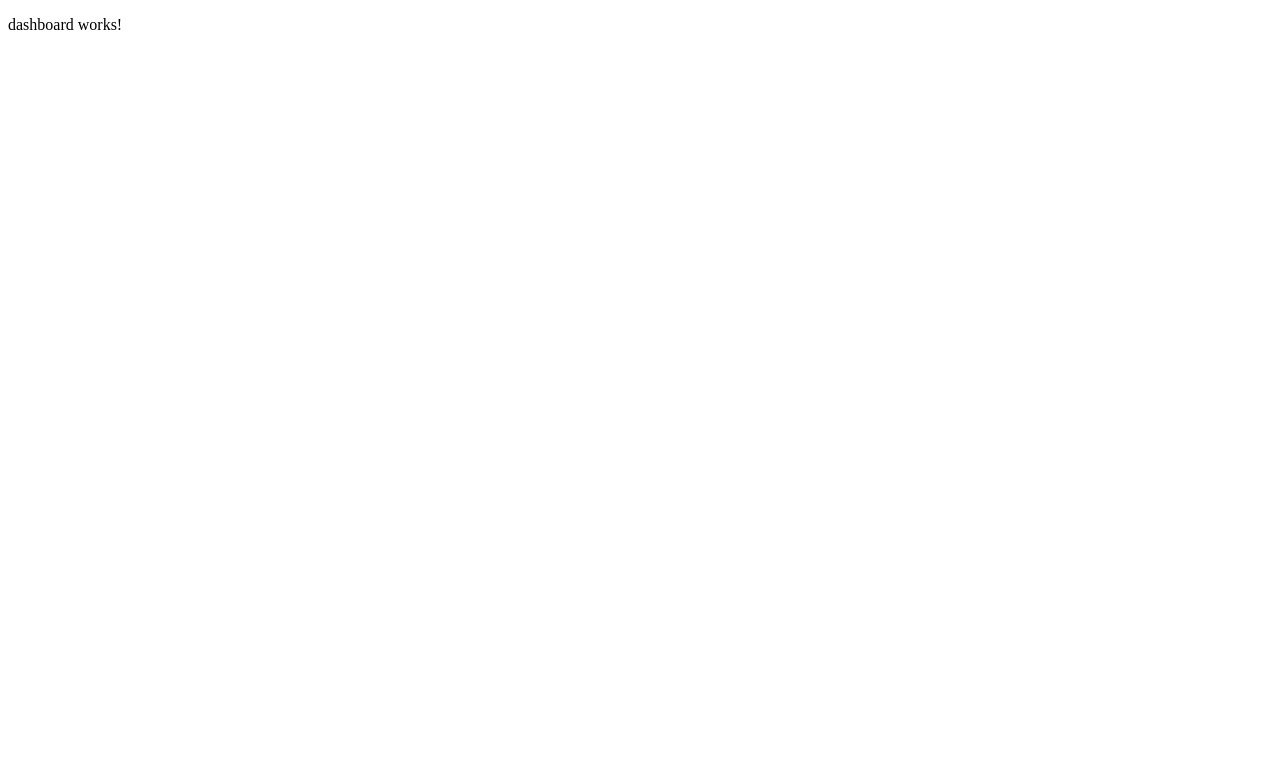
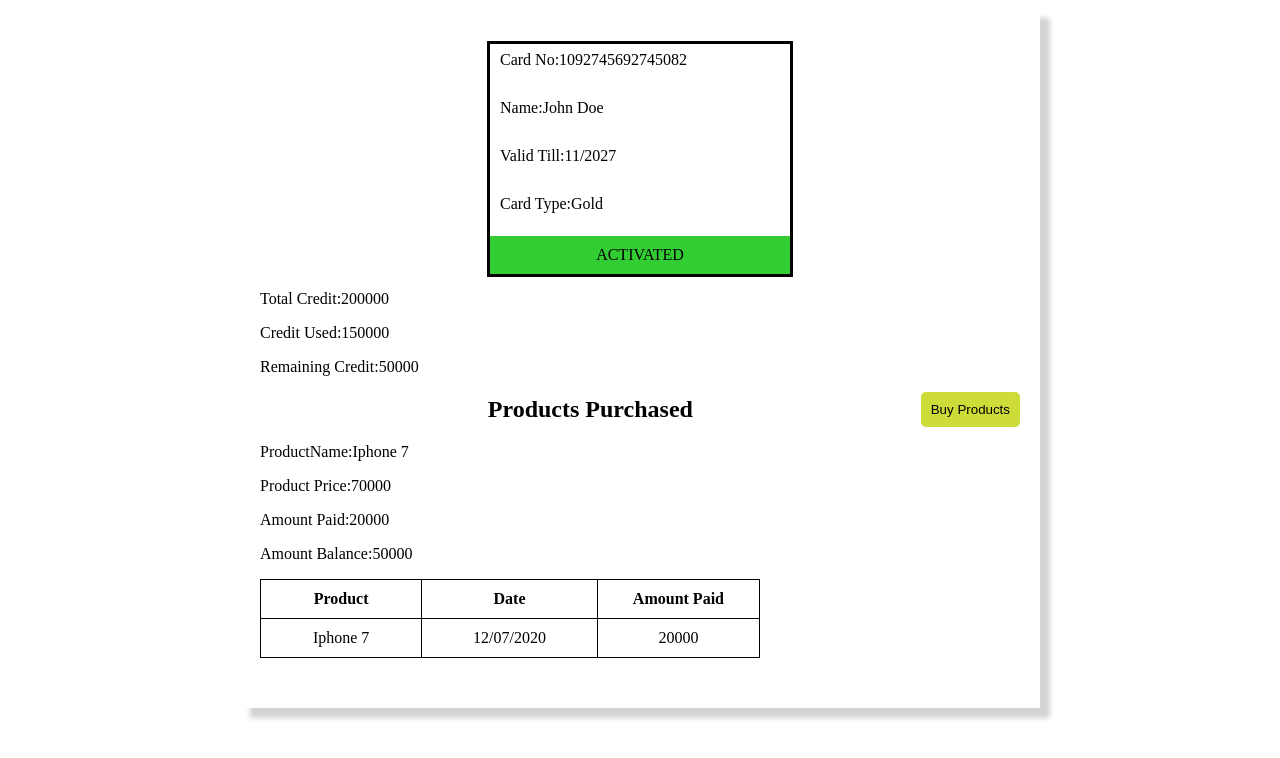
Before and after one commit to RoystonFurtado/FinanceFrontEnd, an Angular app: page /dashboard in a window 1280 px wide. Shown: the top 758 px of the page. Built offline with nearby package versions, Linux system fonts and the light colour scheme.

Commit message:
Dashboard Added

```diff
--- a/src/app/dashboard/dashboard.component.css
+++ b/src/app/dashboard/dashboard.component.css
@@ -0,0 +1,40 @@
+.dashboard-container {
+    width: 800px;
+    height: 700px;
+}
+.userDetailsBox {
+    margin: auto;
+    width:300px;
+    outline:solid black;
+}
+.userDetailsBox :not(.status) {
+    padding: 7px 10px ;
+}
+.products-purchased {
+
+
+}
+.card-details {
+
+}
+.status {
+    text-align: center;
+    padding: 10px;
+    background-color: limegreen;
+}
+.products-header{
+    text-align: center;
+}
+.buy-products-btn {
+    float: right;
+}
+.transactions-tbl, th,td {
+    border:1px solid black;
+    border-collapse: collapse;
+    width: 500px;
+    height: 30px;
+}
+.transactions-tbl th, td{
+    padding:10px;
+    text-align: center;
+}
--- a/src/app/dashboard/dashboard.component.html
+++ b/src/app/dashboard/dashboard.component.html
@@ -1 +1,34 @@
-<p>dashboard works!</p>
+<div class="dashboard-container main-container">
+<div class="userDetailsBox">
+    <p>Card No:{{cardNo}}</p>
+    <p>Name:{{userName}}</p>
+    <p>Valid Till:{{expiryDate}}</p>
+    <p>Card Type:{{cardType}}</p>
+    <div class="status">ACTIVATED</div>
+</div>
+<div class="card-details">
+    <p>Total Credit:{{totalCredit}}</p>
+    <p>Credit Used:{{creditUsed}}</p>
+    <p>Remaining Credit:{{remainingCredit}}</p>
+    <button class="buy-products-btn btn" (click)="redirectToProducts()">Buy Products</button>
+</div>
+<div class="products-purchased">
+    <h2 class="products-header">Products Purchased</h2>
+    <p>ProductName:{{productName}}</p>
+    <p>Product Price:{{productPrice}}</p>
+    <p>Amount Paid:{{amountPaid}}</p>
+    <p>Amount Balance:{{amountBalance}}</p>
+</div>
+<table class="transactions-tbl" cell>
+    <tr>
+        <th>Product</th>
+        <th>Date</th>
+        <th>Amount Paid</th>
+    </tr>
+    <tr>
+        <td>{{productName}}</td>
+        <td>{{purchaseDate}}</td>
+        <td>{{amountPaid}}</td>
+    </tr>
+</table>
+</div>
--- a/src/app/dashboard/dashboard.component.ts
+++ b/src/app/dashboard/dashboard.component.ts
@@ -1,15 +1,31 @@
 import { Component, OnInit } from '@angular/core';
+import { Router } from '@angular/router';
 
 @Component({
   selector: 'app-dashboard',
   templateUrl: './dashboard.component.html',
   styleUrls: ['./dashboard.component.css']
 })
-export class DashboardComponent implements OnInit {
+export class DashboardComponent {
 
-  constructor() { }
+  constructor(private router:Router){};
 
-  ngOnInit(): void {
+  cardNo:Number=1092745692745082;
+  userName:string="John Doe";
+  expiryDate:string="11/2027";
+  cardType:string="Gold";
+  totalCredit:Number=200000;
+  creditUsed:Number=150000;
+  remainingCredit:Number=50000;
+  productName:string="Iphone 7";
+  amountPaid:Number=20000;
+  amountBalance:Number=50000;
+  productPrice:Number=70000;
+  purchaseDate:string="12/07/2020";
+
+  redirectToProducts() {
+    this.router.navigateByUrl('/product-listing');
+
   }
 
 }
```
Also changed, not shown: src/app/register/register.component.css (line endings or trailing spaces).
